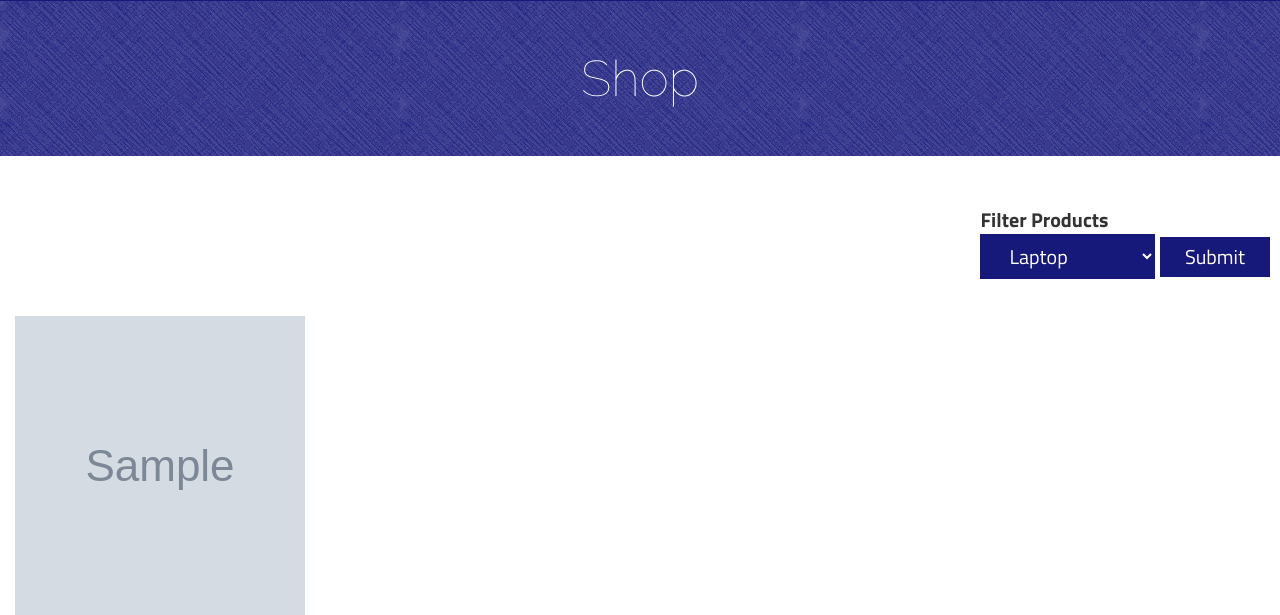
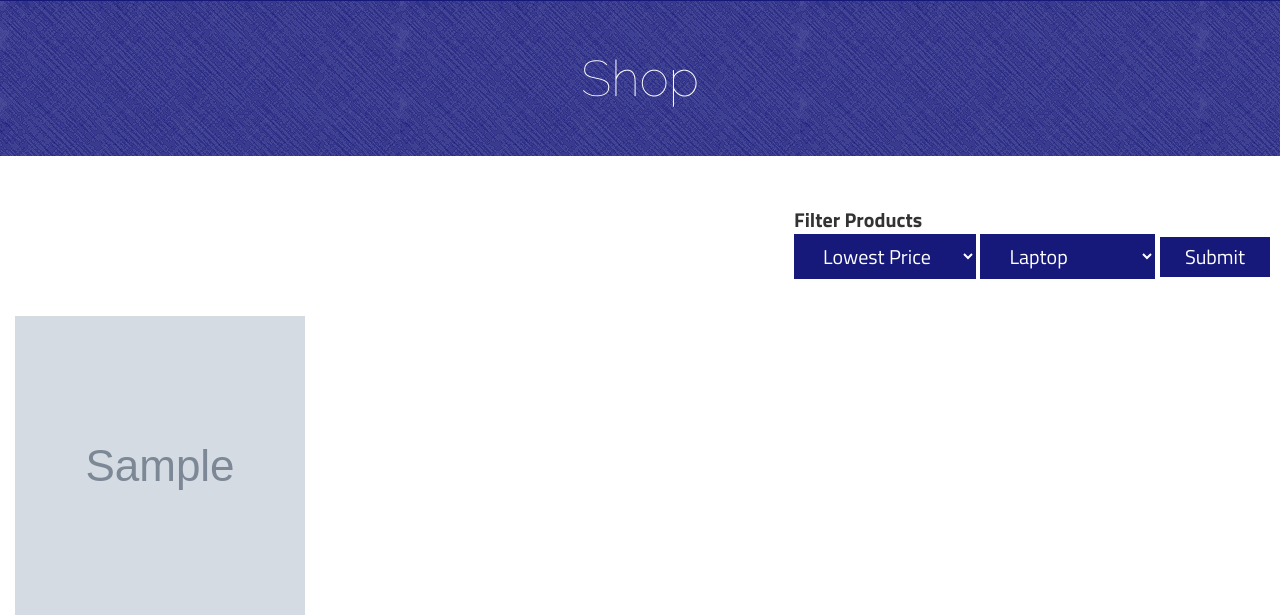
Before and after one commit to mochafaishal/fjbuii, a CodeIgniter app: page /agile3/index.php/shop/index in a window 1280 px wide. Shown: the part 222-837 px from the top of the page. Run offline with CodeIgniter, Linux system fonts and the light colour scheme; tables that the repository leaves empty hold one stand-in row (values such as "Sample post"); grey boxes marked "Sample" are stand-in pictures; some libraries are stand-ins or nearby versions.

Commit message:
sort
sorting barang

```diff
--- a/application/controllers/Shop.php
+++ b/application/controllers/Shop.php
@@ -20,8 +20,13 @@ class Shop extends CI_Controller
     function catFilter()
     {
         $cat = $_POST['cat'];
+        $sort = $_POST['sort'];
 
-        $query = $this->Shop_model->getProdCat($cat);
+        $query = $this->Shop_model->getProdCat($cat, $sort);
+        // if($sort == "DESC"){
+
+        // }
+
 
         $data['catData']=$query->result();
 
--- a/application/models/Shop_model.php
+++ b/application/models/Shop_model.php
@@ -9,12 +9,14 @@
 class Shop_model extends CI_Model
 {
     function getProd(){
-        $query = $this->db->get('products');
+        $this->db->from('products');
+        $this->db->order_by('product_price','ASC');
+        $query = $this->db->get();
         return $query;
     }
 
-    function getProdCat($cat){
-        $query = $this->db->get_where('products',array('product_category' =>$cat));
+    function getProdCat($cat, $sort){
+        $query = $this->db->order_by('product_price', $sort)->get_where('products',array('product_category' =>$cat));
         return $query;
     }
 }
--- a/application/views/shop.php
+++ b/application/views/shop.php
@@ -54,6 +54,10 @@
             <?php
             echo form_open('Shop/catFilter');
             ?>
+            <select class=' add_to_cart_button' name="sort" id="">
+                <option value="ASC">Lowest Price</option>
+                <option value="DESC">Highest Price</option>
+            </select>
             <select class=' add_to_cart_button' name="cat" id="">
                 <option value="Laptop">Laptop</option>
                 <option value="Komputer">Komputer</option>
```
Also changed, not shown: uploads/asdasobi.png (added), uploads/asus.png (added).
